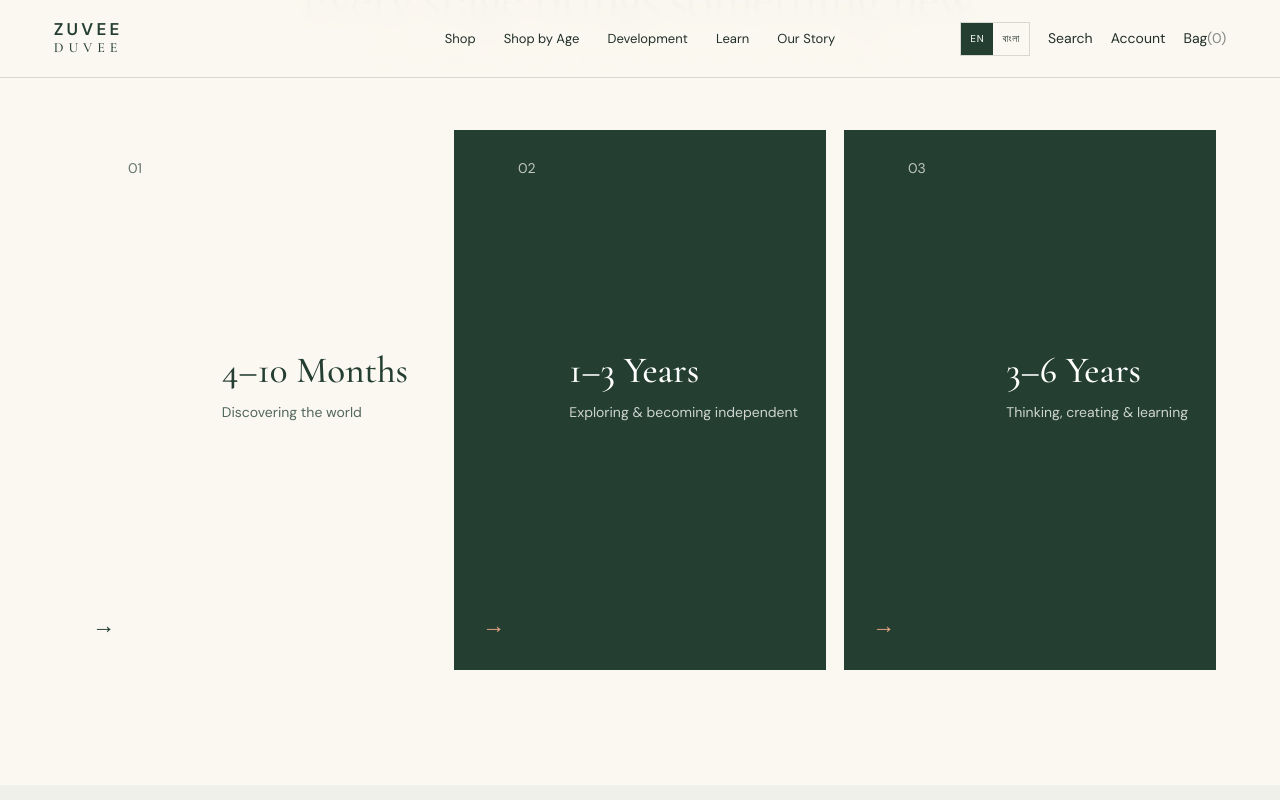
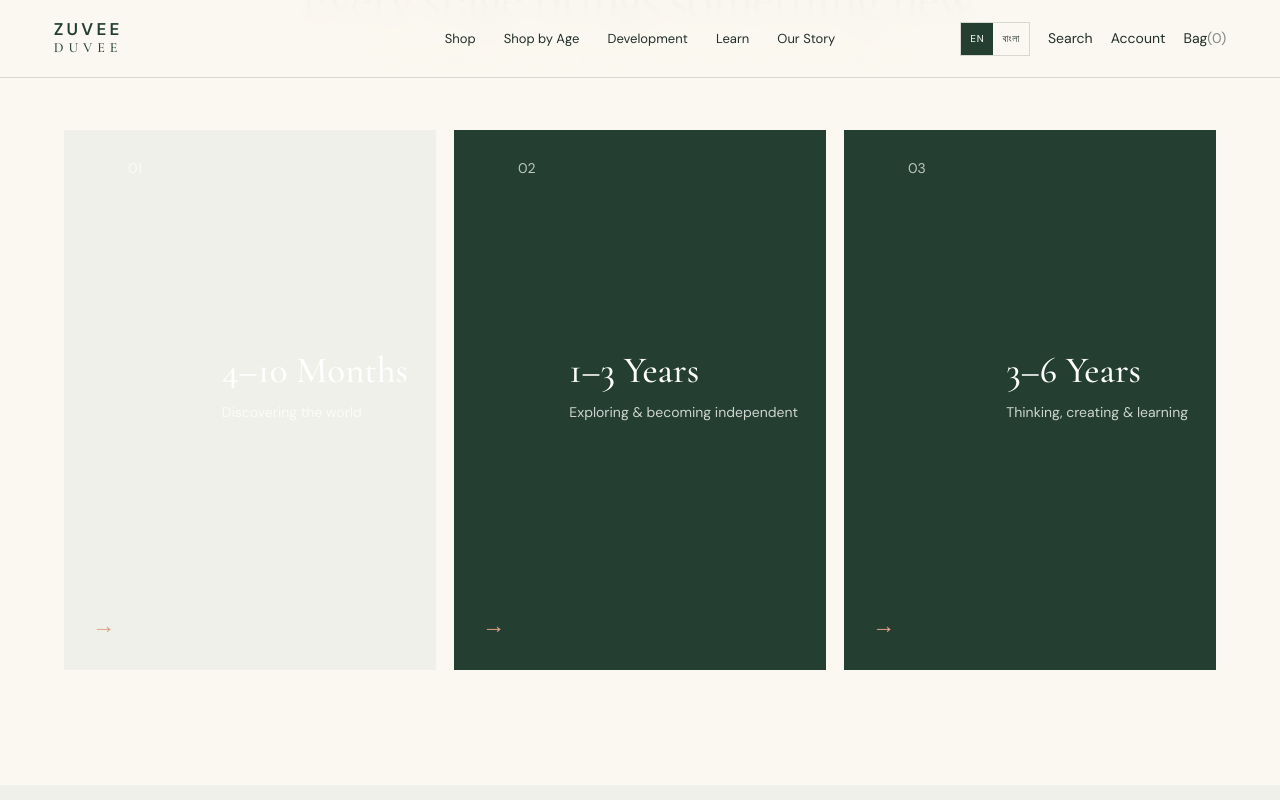
Before and after one commit to Istiakzishan/Zuvee-Duvee-site, a Next.js app: page / in a window 1280 px wide. In both pictures the pointer is over the link 250 px from the left and 1375 px from the top of the page. Shown: the part 975-1775 px from the top of the page. Built offline with nearby package versions, Linux system fonts and the light colour scheme.

Commit message:
Use pale hover background for age cards

```diff
--- a/app/globals.css
+++ b/app/globals.css
@@ -59,9 +59,9 @@ h1 { font-size:clamp(54px,5.3vw,82px); line-height:.93; max-width:620px; margin-
 .age-photo { position:absolute; inset:0; background:url('/age-zuvee-duvee.webp') center/cover no-repeat; transition:transform .5s; }
 .age-photo:after { content:""; position:absolute; inset:25% 0 0; background:linear-gradient(transparent,rgba(21,34,27,.78)); }
 .age-card:hover .age-photo { transform:scale(1.025); }
-.age-card:hover { background:var(--paper); color:var(--green); }
+.age-card:hover { background:#eef0e9; color:white; }
 .age-card:hover .age-photo { opacity:0; transform:scale(1.025); }
-.age-card:hover>b { color:var(--green); }
+.age-card:hover>b { color:#e0a183; }
 .age-card>span,.age-card>div,.age-card>b { position:relative; z-index:1; }
 .age-card>span { font-size:11px; opacity:.7; align-self:start; }
 .age-card h3 { font-family:var(--display); font-size:37px; font-weight:500; margin-bottom:4px; }
```
